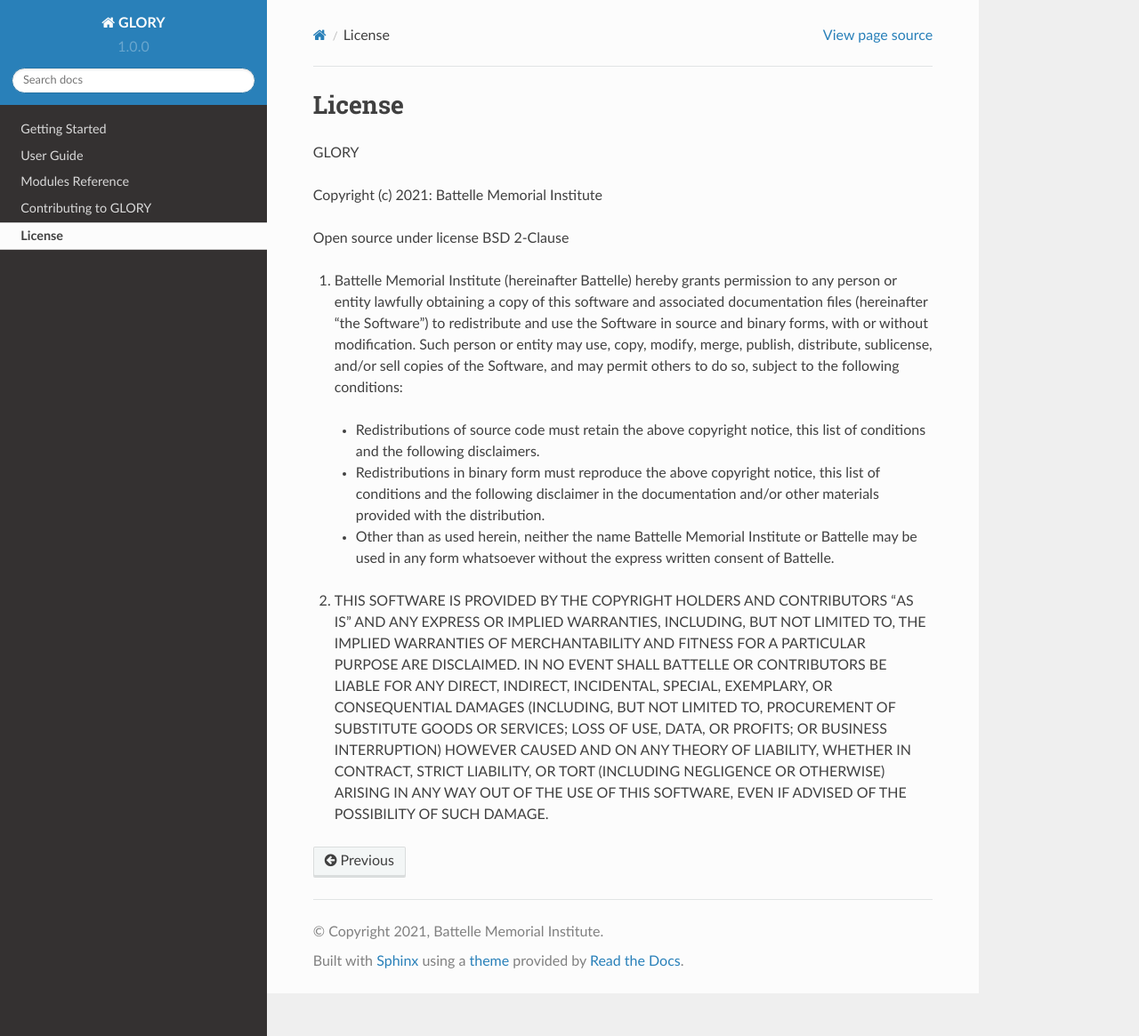
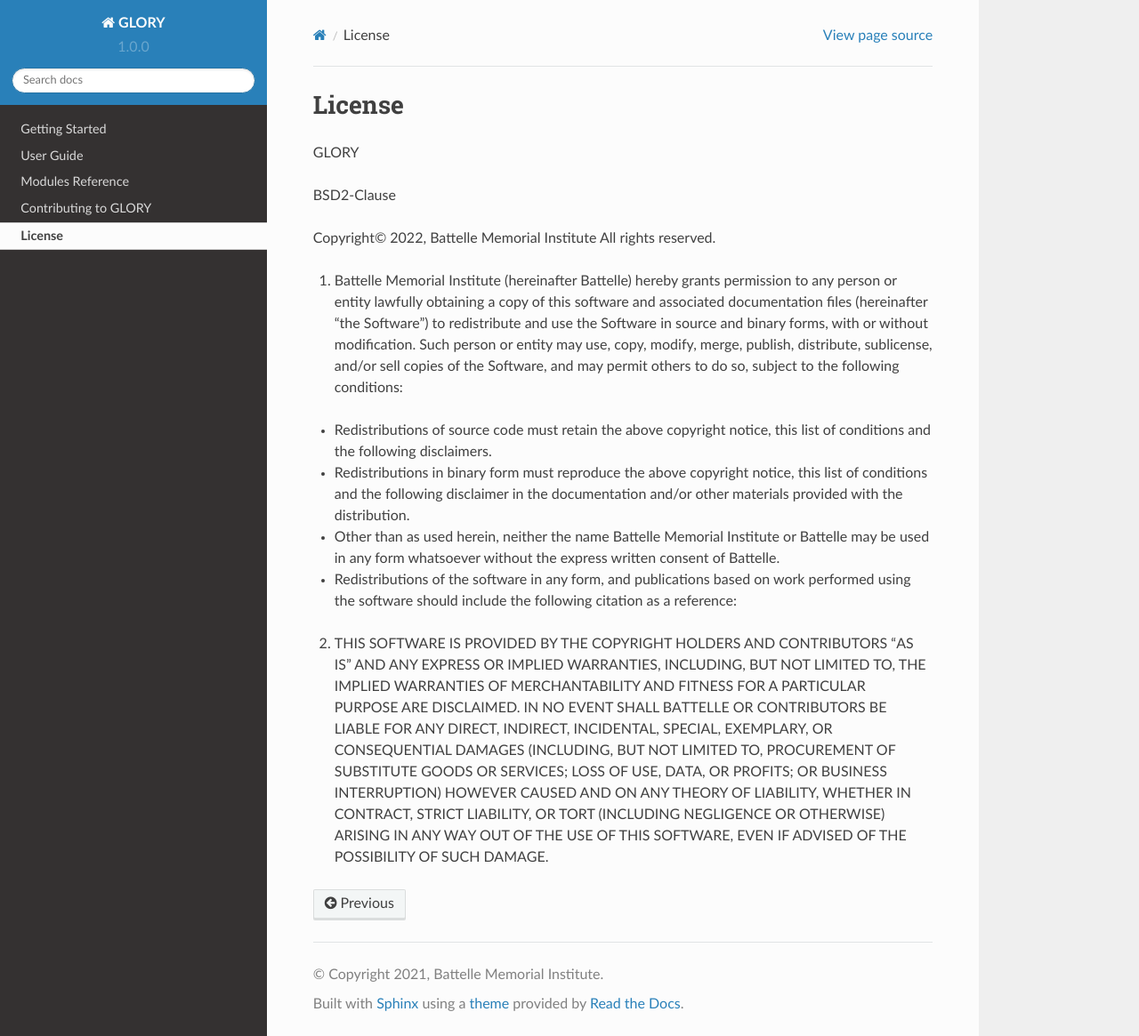
Before and after one commit to JGCRI/glory, a Sphinx documentation site: the page built from docs/source/license.rst, in a window 1280 px wide and 1165 px high. Shown: the whole window at 89% size. Built offline with Sphinx 7.4.7 and the Read the Docs theme 2.0.0, drawn with Linux system fonts in a browser that asks for light colours; formulas are drawn with MathJax 3; pages that are not in the unit, such as notebooks, are missing from menus.

Commit message:
Update licence

```diff
--- a/docs/source/license.rst
+++ b/docs/source/license.rst
@@ -3,17 +3,18 @@
 
 GLORY
 
-Copyright (c) 2021: Battelle Memorial Institute
+BSD2-Clause
 
-Open source under license BSD 2-Clause
+Copyright\ |copy| 2022, Battelle Memorial Institute
+All rights reserved.
 
 1.	Battelle Memorial Institute (hereinafter Battelle) hereby grants permission to any person or entity lawfully obtaining a copy of this software and associated documentation files (hereinafter "the Software") to redistribute and use the Software in source and binary forms, with or without modification.  Such person or entity may use, copy, modify, merge, publish, distribute, sublicense, and/or sell copies of the Software, and may permit others to do so, subject to the following conditions:
 
-  -	Redistributions of source code must retain the above copyright notice, this list of conditions and the following disclaimers.
-
-  -	Redistributions in binary form must reproduce the above copyright notice, this list of conditions and the following disclaimer in the documentation and/or other materials provided with the distribution.
-
-  -	Other than as used herein, neither the name Battelle Memorial Institute or Battelle may be used in any form whatsoever without the express written consent of Battelle.
-
+*	Redistributions of source code must retain the above copyright notice, this list of conditions and the following disclaimers.
+*	Redistributions in binary form must reproduce the above copyright notice, this list of conditions and the following disclaimer in the documentation and/or other materials provided with the distribution.
+*	Other than as used herein, neither the name Battelle Memorial Institute or Battelle may be used in any form whatsoever without the express written consent of Battelle.
+*	Redistributions of the software in any form, and publications based on work performed using the software should include the following citation as a reference:
 
 2.	THIS SOFTWARE IS PROVIDED BY THE COPYRIGHT HOLDERS AND CONTRIBUTORS "AS IS" AND ANY EXPRESS OR IMPLIED WARRANTIES, INCLUDING, BUT NOT LIMITED TO, THE IMPLIED WARRANTIES OF MERCHANTABILITY AND FITNESS FOR A PARTICULAR PURPOSE ARE DISCLAIMED. IN NO EVENT SHALL BATTELLE OR CONTRIBUTORS BE LIABLE FOR ANY DIRECT, INDIRECT, INCIDENTAL, SPECIAL, EXEMPLARY, OR CONSEQUENTIAL DAMAGES (INCLUDING, BUT NOT LIMITED TO, PROCUREMENT OF SUBSTITUTE GOODS OR SERVICES; LOSS OF USE, DATA, OR PROFITS; OR BUSINESS INTERRUPTION) HOWEVER CAUSED AND ON ANY THEORY OF LIABILITY, WHETHER IN CONTRACT, STRICT LIABILITY, OR TORT (INCLUDING NEGLIGENCE OR OTHERWISE) ARISING IN ANY WAY OUT OF THE USE OF THIS SOFTWARE, EVEN IF ADVISED OF THE POSSIBILITY OF SUCH DAMAGE.
+
+.. |copy|   unicode:: U+000A9 .. COPYRIGHT SIGN
```
Also changed, not shown: README.md (+1 -1 lines), 1 other file.
